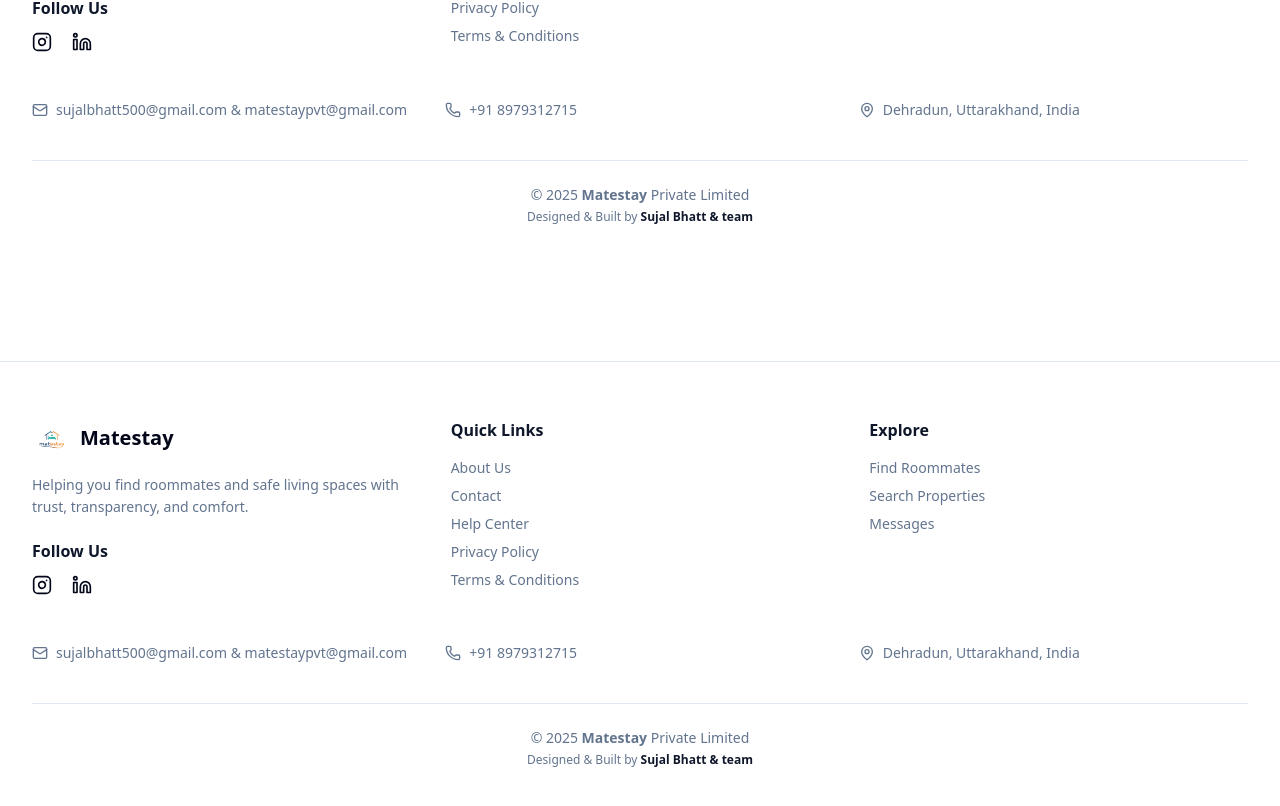
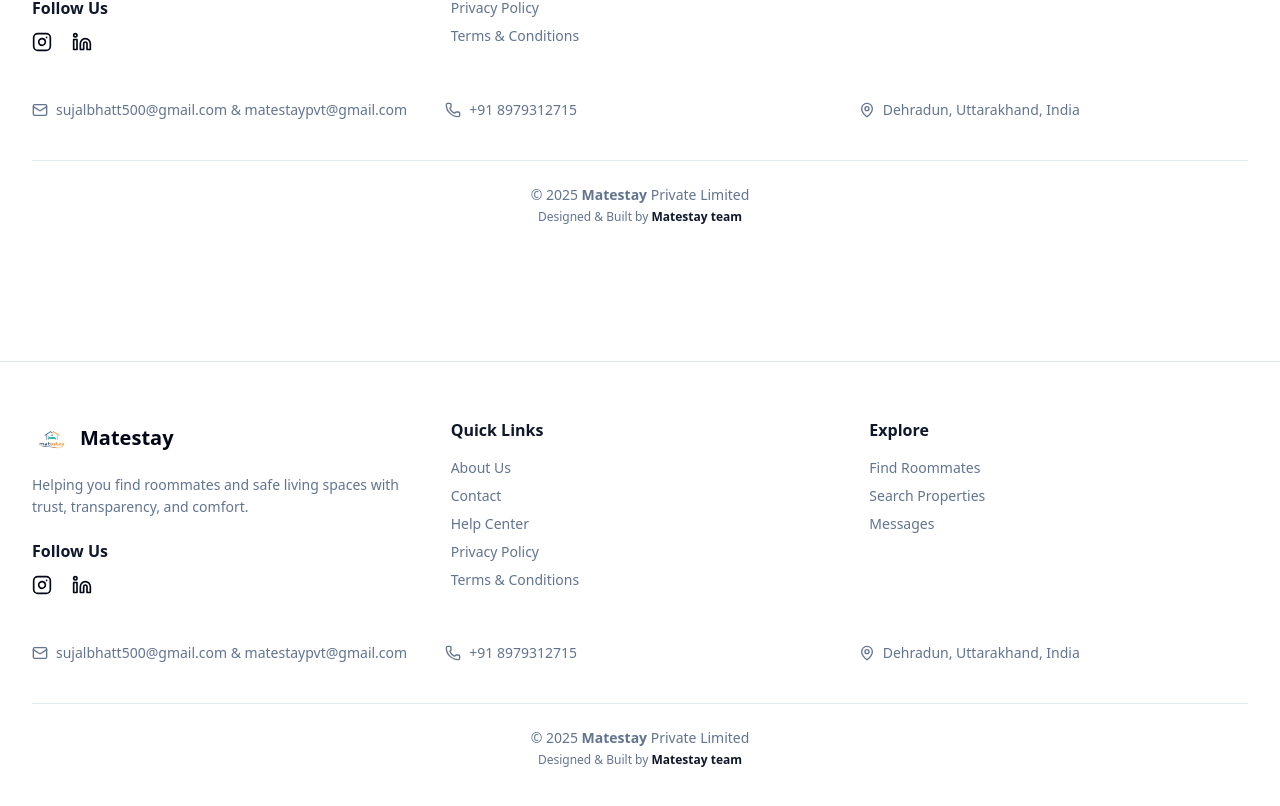
Before and after one commit to sujalbhatt00/matestay, a React (Vite) app in the folder frontend/: page /search in a window 1280 px wide. Shown: the part 755-1561 px from the top of the page. Built offline with nearby package versions, Linux system fonts and the light colour scheme; no server answers.

Commit message:
fixed footer

```diff
--- a/frontend/src/components/Footer.jsx
+++ b/frontend/src/components/Footer.jsx
@@ -89,7 +89,7 @@
             © {new Date().getFullYear()} <strong>Matestay</strong> Private Limited
           </p>
           <p className="text-xs mt-1 text-muted-foreground">
-            Designed & Built by <span className="font-semibold text-primary">Sujal Bhatt & team </span>
+            Designed & Built by <span className="font-semibold text-primary">Matestay team </span>
           </p>
         </div>
 
```
